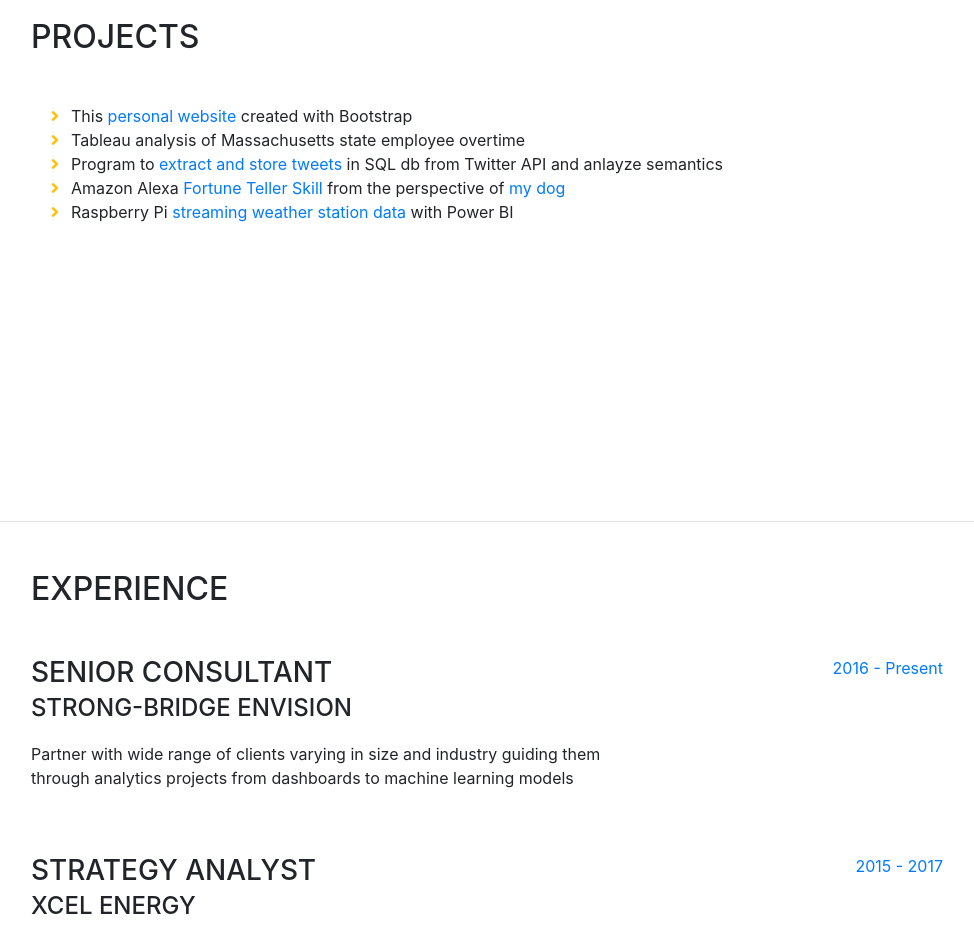
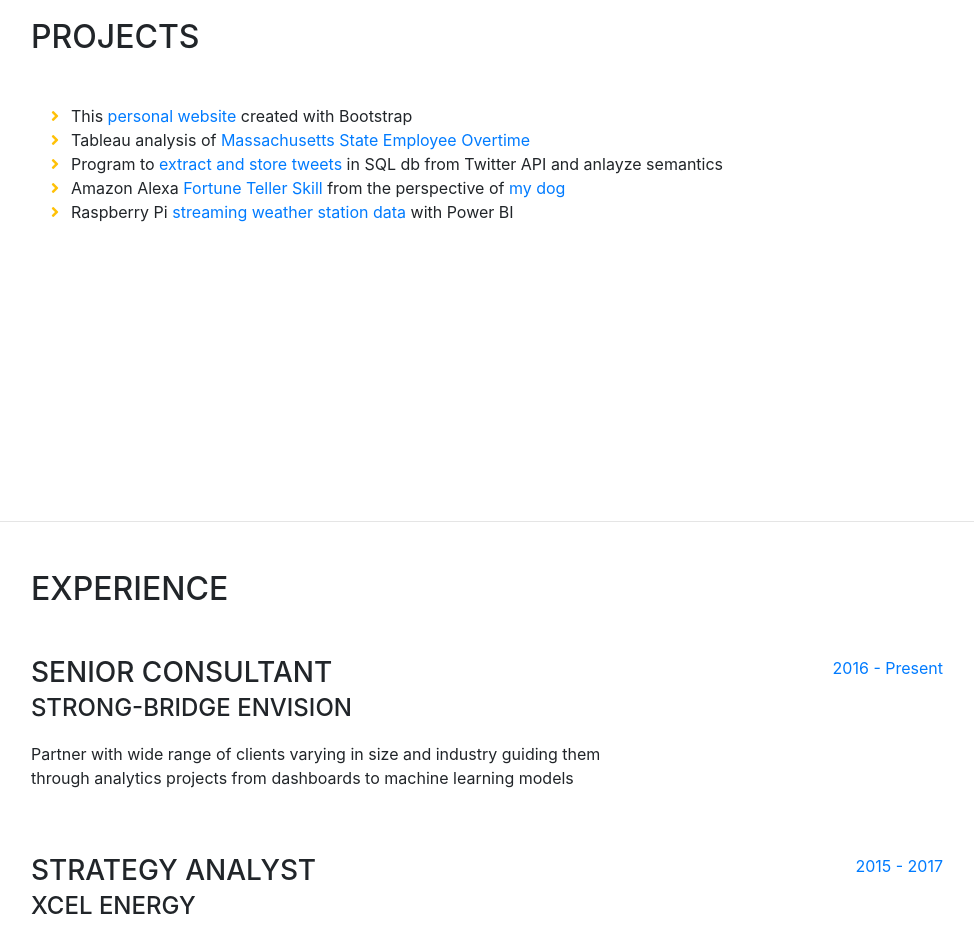
Before and after one commit to pdellagrotte/pdellagrotte.github.io, a website with bundled scripts: page index.html in a window 1280 px wide. Shown: the part 1080-2008 px from the top of the page, without its empty margins (289-1263 px from the left). Built offline with nearby package versions, Linux system fonts and the light colour scheme; a web font is replaced by a local one.

Commit message:
Add tableau href in project

```diff
--- a/index.html
+++ b/index.html
@@ -101,7 +101,7 @@
               This <a href="https://github.com/pdellagrotte/pdellagrotte.github.io">personal website</a> created with Bootstrap</li>
             <li>
               <i class="fa-li fa fa-angle-right text-warning"></i>
-              Tableau analysis of Massachusetts state employee overtime</li>
+              Tableau analysis of <a href="https://public.tableau.com/profile/paul.dellagrotte#!/vizhome/MassOvertimeAnalysis/PayrollSizebyDepartmentOTofBasePay?publish=yes">Massachusetts State Employee Overtime<a></li>
             <li>
             <li>
               <i class="fa-li fa fa-angle-right text-warning"></i>
```
